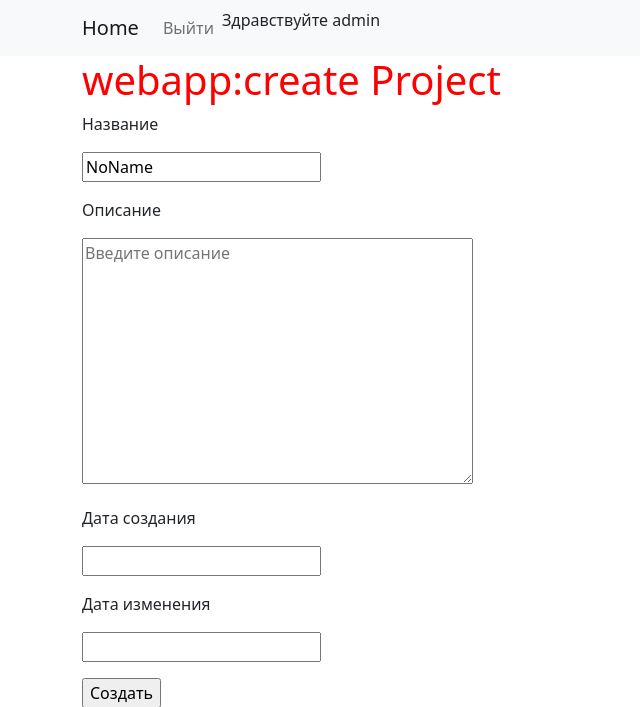
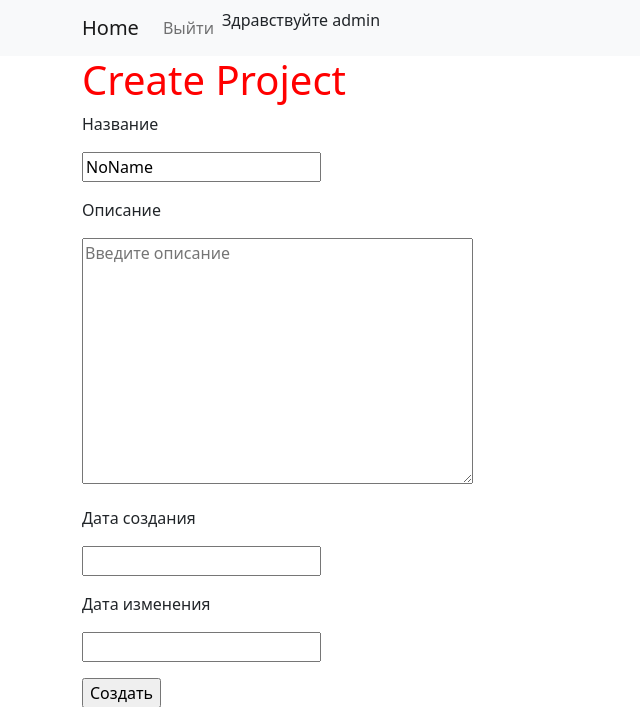
Before and after one commit to AkimErkebaev/homework_55, a Django app: page /projects/add/ in a window 1280 px wide. Shown: the top 707 px of the page, without its empty margins (0-640 px from the left). Run offline with Django 4.2, Linux system fonts and the light colour scheme; a user stored in the database is signed in.

Commit message:
Вобщем всё сделал одним коммитом

```diff
--- a/Todolist/webapp/templates/projects/create.html
+++ b/Todolist/webapp/templates/projects/create.html
@@ -2,7 +2,7 @@
 {% block title %}Создание проекта{% endblock %}
 
 {% block content %}
-    <h1>webapp:create Project</h1>
+    <h1>Сreate Project</h1>
     <form action="" method="post">
         {% include "partial/form.html" with button_text="Создать" %}
     </form>
```
Also changed, not shown: Todolist/db.sqlite3.
